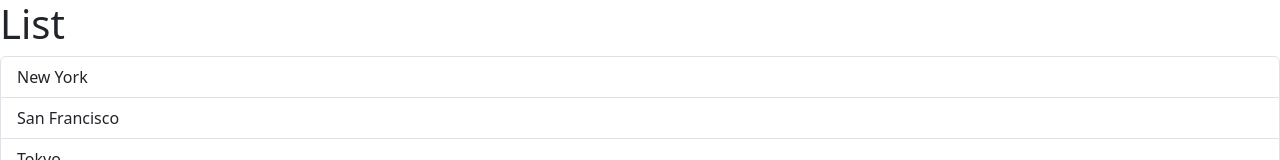
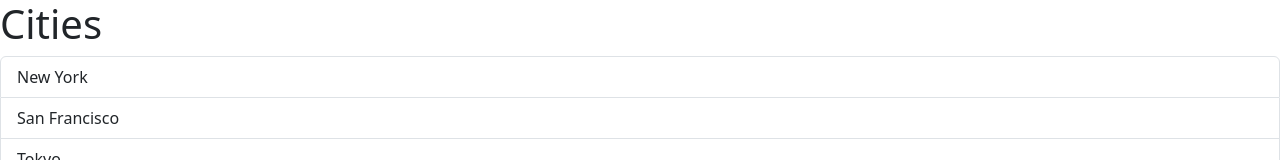
Before and after one commit to HuuThangTran/ReactPractice, a React (Vite) app: page / in a window 1280 px wide. Shown: the top 160 px of the page. Built offline with nearby package versions, Linux system fonts and the light colour scheme.

Commit message:
Passing data via props

```diff
--- a/src/App.tsx
+++ b/src/App.tsx
@@ -1,8 +1,9 @@
 import ListGroup from "./components/ListGroup";
 function App() {
+  let items = ["New York", "San Francisco", "Tokyo", "London", "Paris"];
   return (
     <div>
-      <ListGroup />
+      <ListGroup items={items} heading="Cities" />
     </div>
   );
 }
--- a/src/components/ListGroup.tsx
+++ b/src/components/ListGroup.tsx
@@ -1,20 +1,36 @@
-import { MouseEvent } from "react";
+import { useState } from "react";
 
-function ListGroup() {
-  let items = ["New York", "San Francisco", "Tokyo", "London", "Paris"];
+interface Props {
+  items: string[];
+  heading: string;
+}
+
+// function ListGroup(props) {
+
+function ListGroup({ items, heading }: Props) {
   // items = [];
-  const handleClick = (event: MouseEvent) => {
-    console.log(event);
-  };
+
+  // Hook
+  const [selectedIndex, setSeletectedIndex] = useState(-1);
 
   return (
     <>
-      <h1>List</h1>
+      <h1>{heading}</h1>
       {/*true && 1 =>  1, true && "Thang" => Thang*/}
       {items.length === 0 && <p>No item found</p>}
       <ul className="list-group">
-        {items.map((item) => (
-          <li className="list-group-item" key={item} onClick={handleClick}>
+        {items.map((item, index) => (
+          <li
+            className={
+              selectedIndex === index
+                ? "list-group-item active"
+                : "list-group-item"
+            }
+            key={item}
+            onClick={() => {
+              setSeletectedIndex(index);
+            }}
+          >
             {item}
           </li>
         ))}
```
Also changed, not shown: src/components/Greet.tsx (added, +9 -0 lines).
